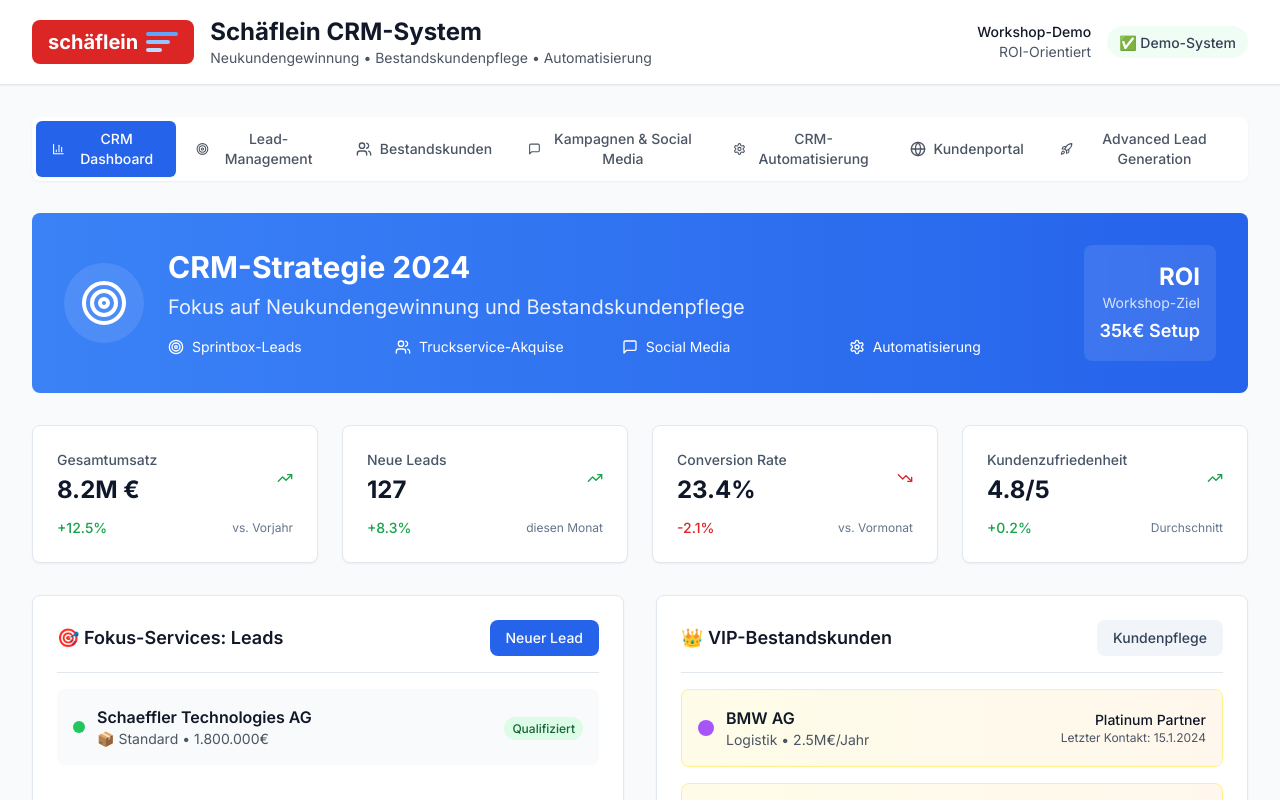
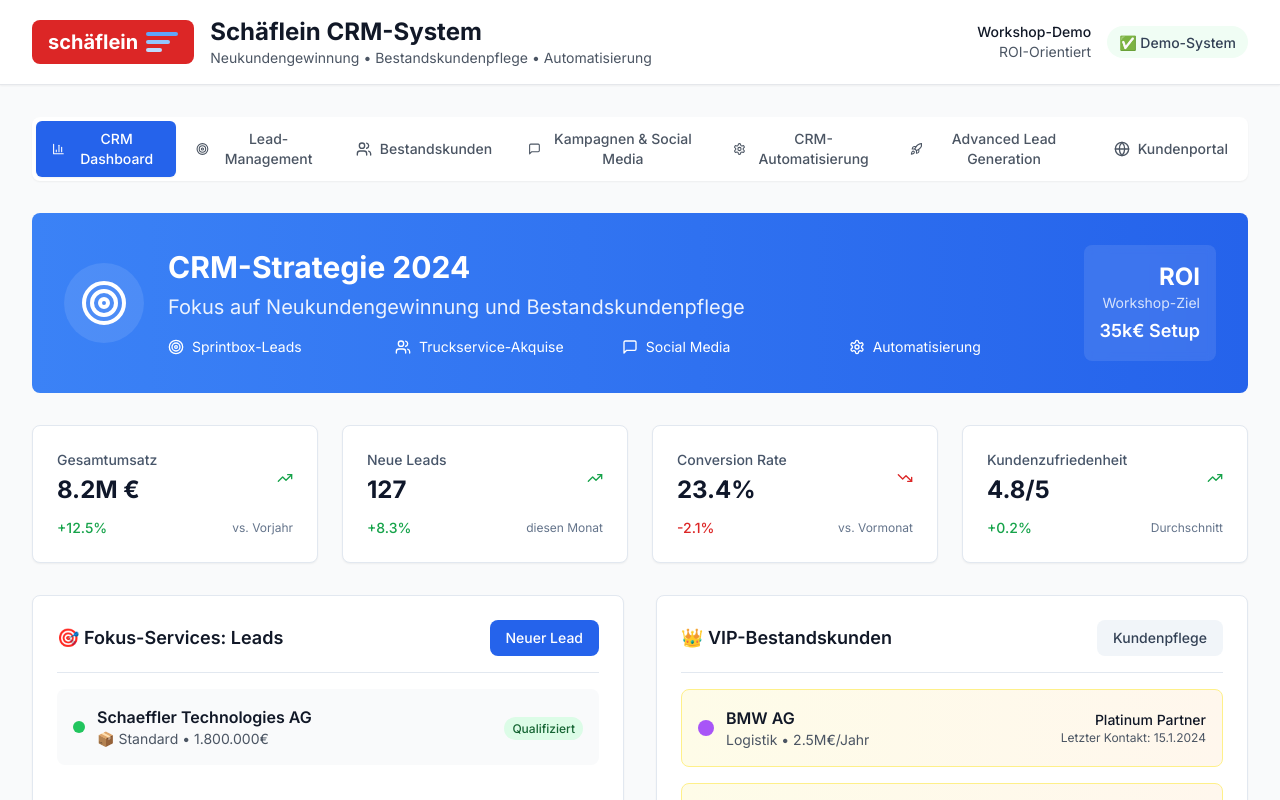
Before and after one commit to Mirey333/Schaeflein, a Next.js app: page / in a window 1280 px wide. Shown: the top 800 px of the page. Built offline with nearby package versions, Linux system fonts and the light colour scheme.

Commit message:
Navigation: Kundenportal ans Ende der Tab-Liste verschoben

```diff
--- a/app/page.tsx
+++ b/app/page.tsx
@@ -36,8 +36,8 @@
     { id: 'customers', label: 'Bestandskunden', icon: Users },
     { id: 'campaigns', label: 'Kampagnen & Social Media', icon: MessageSquare },
     { id: 'processes', label: 'CRM-Automatisierung', icon: Settings },
+    { id: 'advanced-lead-gen', label: 'Advanced Lead Generation', icon: Rocket },
     { id: 'portal', label: 'Kundenportal', icon: Globe },
-    { id: 'advanced-lead-gen', label: 'Advanced Lead Generation', icon: Rocket },
   ]
 
   return (
```
